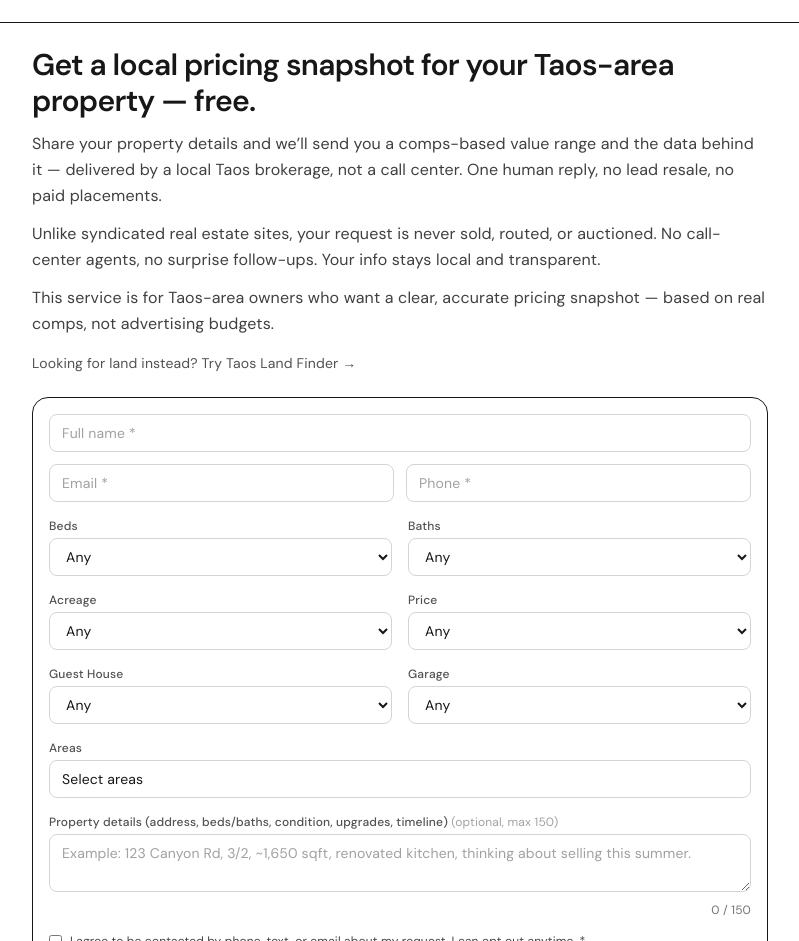
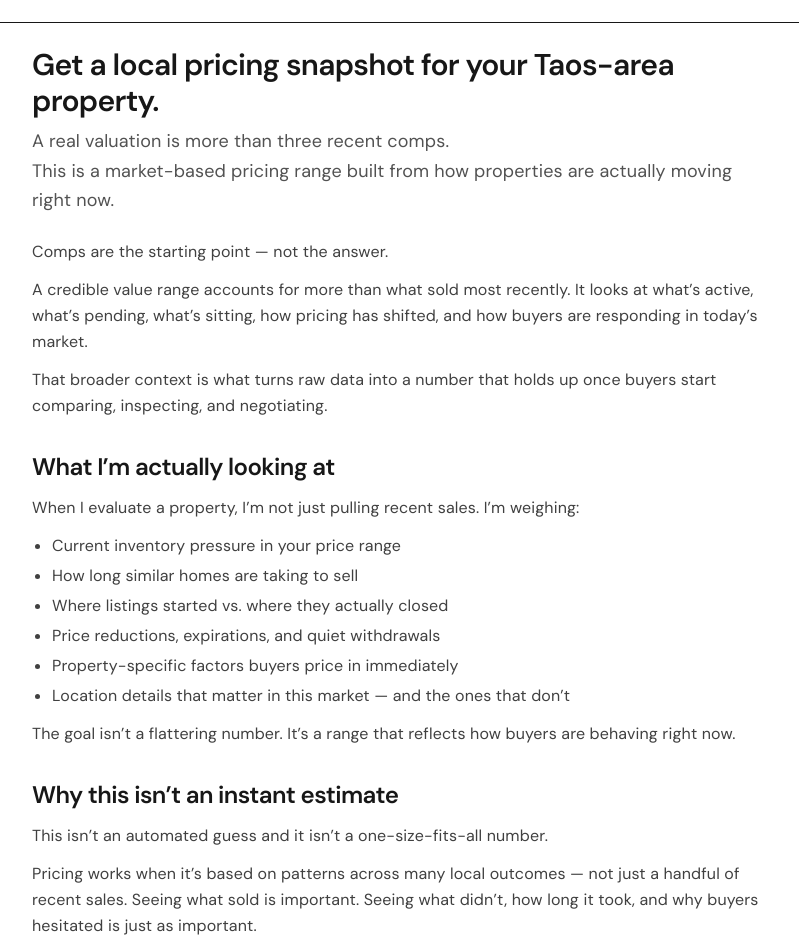
Before and after one commit to cbelvill13/taos-property-value, a Next.js app: page / in a window 1280 px wide. Shown: the part 271-1212 px from the top of the page, without its empty margins (240-1039 px from the left). Built offline with nearby package versions, Linux system fonts and the light colour scheme.

Commit message:
Update homepage copy to valuation-focused content
Co-authored-by: Cursor <cursoragent@cursor.com>

```diff
--- a/src/app/page.tsx
+++ b/src/app/page.tsx
@@ -223,20 +223,53 @@ export default function Home() {
 
       <section className="mx-auto max-w-3xl px-4 py-6">
         <h1 className="text-2xl font-semibold tracking-tight sm:text-3xl">
-          Get a local pricing snapshot for your Taos-area property — free.
+          Get a local pricing snapshot for your Taos-area property.
         </h1>
-        <p className="mt-3 text-base leading-relaxed text-neutral-700">
-          Share your property details and we’ll send you a comps-based value range and the data
-          behind it — delivered by a local Taos brokerage, not a call center. One human reply, no
-          lead resale, no paid placements.
+        <p className="mt-2 text-base leading-relaxed text-neutral-600 sm:text-lg">
+          A real valuation is more than three recent comps.
+          <br />
+          This is a market-based pricing range built from how properties are actually moving right now.
+        </p>
+
+        <p className="mt-6 text-base leading-relaxed text-neutral-700">
+          Comps are the starting point — not the answer.
         </p>
         <p className="mt-3 text-base leading-relaxed text-neutral-700">
-          Unlike syndicated real estate sites, your request is never sold, routed, or auctioned.
-          No call-center agents, no surprise follow-ups. Your info stays local and transparent.
+          A credible value range accounts for more than what sold most recently. It looks at what’s active, what’s pending, what’s sitting, how pricing has shifted, and how buyers are responding in today’s market.
         </p>
         <p className="mt-3 text-base leading-relaxed text-neutral-700">
-          This service is for Taos-area owners who want a clear, accurate pricing snapshot — based
-          on real comps, not advertising budgets.
+          That broader context is what turns raw data into a number that holds up once buyers start comparing, inspecting, and negotiating.
+        </p>
+
+        <h2 className="mt-8 text-xl font-semibold tracking-tight text-neutral-900 sm:text-2xl">
+          What I’m actually looking at
+        </h2>
+        <p className="mt-3 text-base leading-relaxed text-neutral-700">
+          When I evaluate a property, I’m not just pulling recent sales. I’m weighing:
+        </p>
+        <ul className="mt-3 list-disc space-y-1 pl-5 text-base leading-relaxed text-neutral-700">
+          <li>Current inventory pressure in your price range</li>
+          <li>How long similar homes are taking to sell</li>
+          <li>Where listings started vs. where they actually closed</li>
+          <li>Price reductions, expirations, and quiet withdrawals</li>
+          <li>Property-specific factors buyers price in immediately</li>
+          <li>Location details that matter in this market — and the ones that don’t</li>
+        </ul>
+        <p className="mt-3 text-base leading-relaxed text-neutral-700">
+          The goal isn’t a flattering number. It’s a range that reflects how buyers are behaving right now.
+        </p>
+
+        <h2 className="mt-8 text-xl font-semibold tracking-tight text-neutral-900 sm:text-2xl">
+          Why this isn’t an instant estimate
+        </h2>
+        <p className="mt-3 text-base leading-relaxed text-neutral-700">
+          This isn’t an automated guess and it isn’t a one-size-fits-all number.
+        </p>
+        <p className="mt-3 text-base leading-relaxed text-neutral-700">
+          Pricing works when it’s based on patterns across many local outcomes — not just a handful of recent sales. Seeing what sold is important. Seeing what didn’t, how long it took, and why buyers hesitated is just as important.
+        </p>
+        <p className="mt-3 text-base leading-relaxed text-neutral-700">
+          That wider lens is what produces a pricing range you can actually use.
         </p>
 
         <p className="mt-4 text-sm text-neutral-600">
@@ -248,6 +281,13 @@ export default function Home() {
           >
             Looking for land instead? Try Taos Land Finder →
           </a>
+        </p>
+
+        <h2 className="mt-8 text-xl font-semibold tracking-tight text-neutral-900 sm:text-2xl">
+          Request a pricing snapshot
+        </h2>
+        <p className="mt-2 text-base leading-relaxed text-neutral-700">
+          Share a few details about the property and your timing. I’ll follow up with a value range and the reasoning behind it.
         </p>
 
         {success ? (
```
